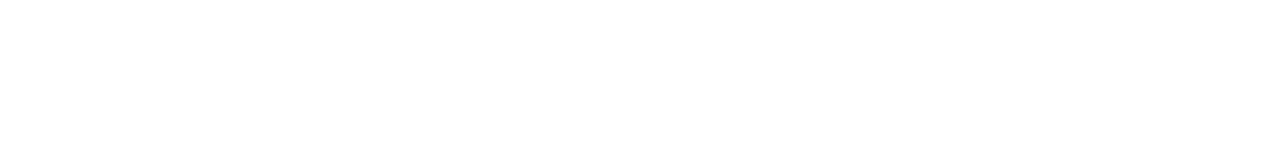
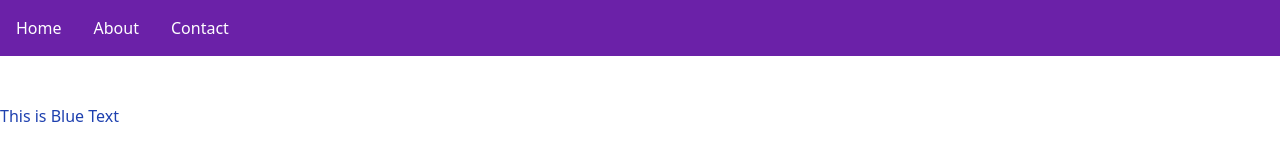
Before and after one commit to ucantbe-jagmeet/learning-tailwind, a website: page code-with-harry/1-intro/index.html in a window 1280 px wide. Drawn offline with nearby package versions, Linux system fonts and the light colour scheme.

Commit message:
tutorial 1

```diff
--- a/code-with-harry/1-intro/index.html
+++ b/code-with-harry/1-intro/index.html
@@ -1,12 +1,22 @@
 <!DOCTYPE html>
 <html lang="en">
-<head>
-    <meta charset="UTF-8">
-    <meta http-equiv="X-UA-Compatible" content="IE=edge">
-    <meta name="viewport" content="width=device-width, initial-scale=1.0">
+  <head>
+    <meta charset="UTF-8" />
+    <meta http-equiv="X-UA-Compatible" content="IE=edge" />
+    <meta name="viewport" content="width=device-width, initial-scale=1.0" />
+    <script src="https://cdn.tailwindcss.com"></script>
     <title>tutorial 1st</title>
-</head>
-<body>
-
-</body>
+  </head>
+  <body>
+    <nav>
+      <ul class="py-4 flex bg-purple-800 text-white">
+        <li class="mx-4 cursor-pointer">Home</li>
+        <li class="mx-4 cursor-pointer">About</li>
+        <li class="mx-4 cursor-pointer">Contact</li>
+      </ul>
+    </nav>
+    <div class="container">
+      <h1 class="text-blue-800 my-12">This is Blue Text</h1>
+    </div>
+  </body>
 </html>
--- /dev/null
+++ b/code-with-harry/1-intro/tailwind.config.js
@@ -0,0 +1,8 @@
+/** @type {import('tailwindcss').Config} */
+module.exports = {
+  content: ["*"],
+  theme: {
+    extend: {},
+  },
+  plugins: [],
+};
```
Also changed, not shown: code-with-harry/1-intro/package.json (added, +11 -0 lines), 2 other files.
